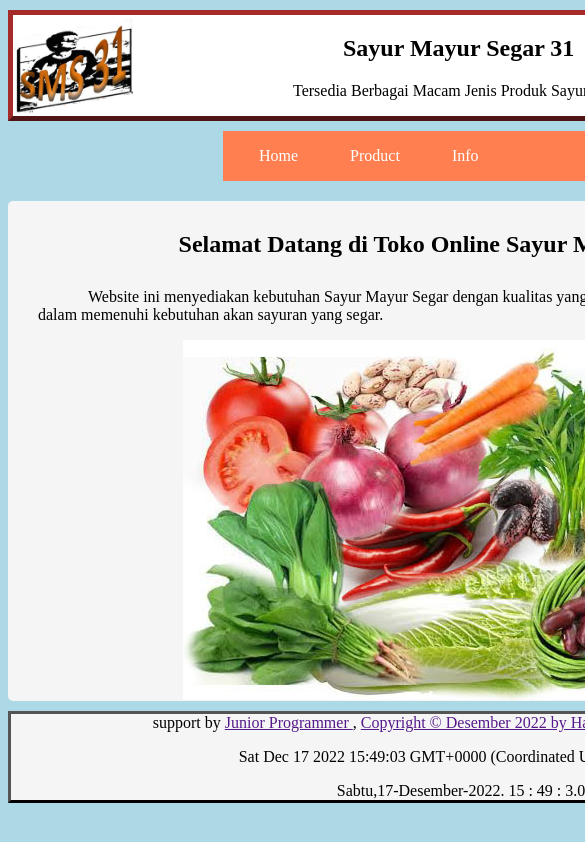
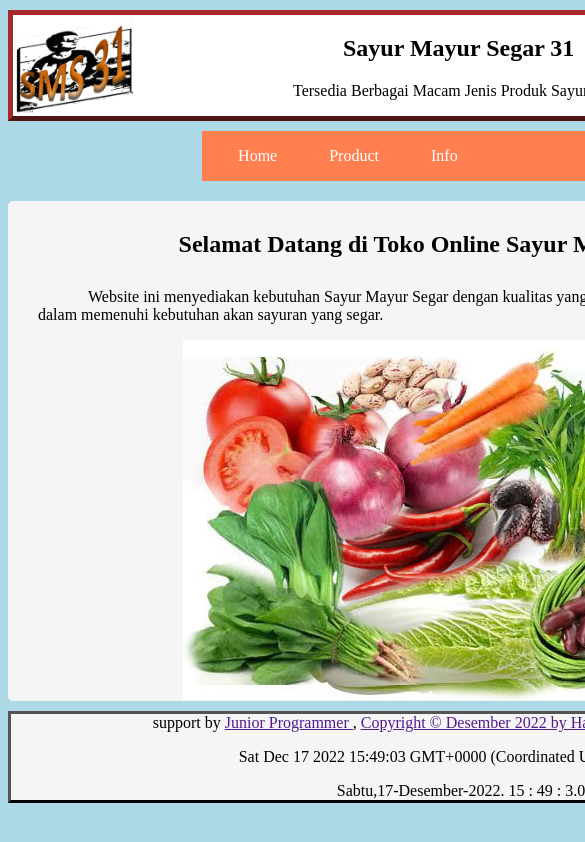
Before and after one commit to aryono3188/Toko-Online-SMS31-vol1, a plain HTML site: page index.html in a window 390 px wide. Shown: the top 842 px of the page, 585 px wide, since content can reach past the window. Drawn offline with Linux system fonts and the light colour scheme.

Commit message:
update css
update css

```diff
--- a/style.css
+++ b/style.css
@@ -16,14 +16,13 @@ body {
     margin-left: 280px;
 }
 .nav-menu{
-    margin-left:0vh;
+    margin-left: 47vh;
 }
 .menu {
     list-style-type: none;
     width: 910px;
     margin-top: 10px;
     padding: 0px;
-    margin-left: 215px;
     overflow: hidden;
     background-color: coral;
 }
@@ -157,3 +156,8 @@ a:hover {
     border: 3px outset black;
     text-align: center;
 }
+@media (max-width: 1150px) {
+    .nav-menu{
+        margin-left: 23vh;
+    }
+}
```
